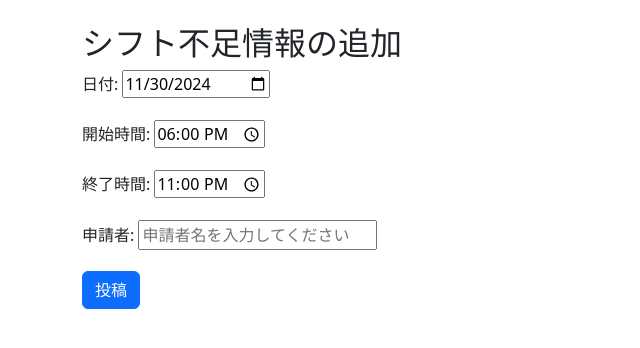
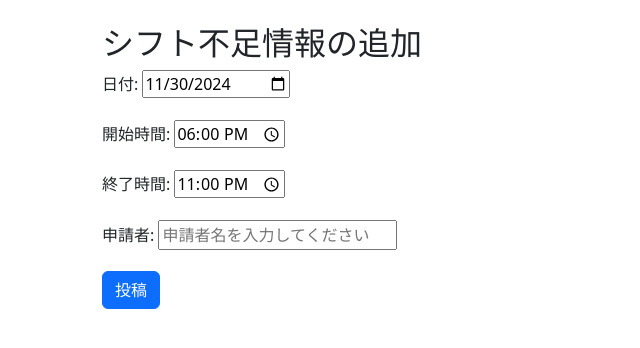
Before and after one commit to yusyu26/shiftmanager, a Django app: page /create/ in a window 1280 px wide. Shown: the part 56-404 px from the top of the page, without its empty margins (0-640 px from the left). Run offline with Django 5.2, Linux system fonts and the light colour scheme; some libraries are stand-ins or nearby versions.

Commit message:
fixed form

```diff
--- a/shifts/templates/shifts/post_form.html
+++ b/shifts/templates/shifts/post_form.html
@@ -1,10 +1,13 @@
 {% extends "shifts/base.html" %}
 
 {% block main %}
+<div class="container content-box mt-4">
     <h2>シフト不足情報の追加</h2>
     <form method="post">
         {% csrf_token %}
         {{ form.as_p }}
         <input type="submit" value="投稿" class="btn btn-primary" />
     </form>
+
+</div>
 {% endblock %}
```
Lines whose indentation alone changed are shown as unchanged.
